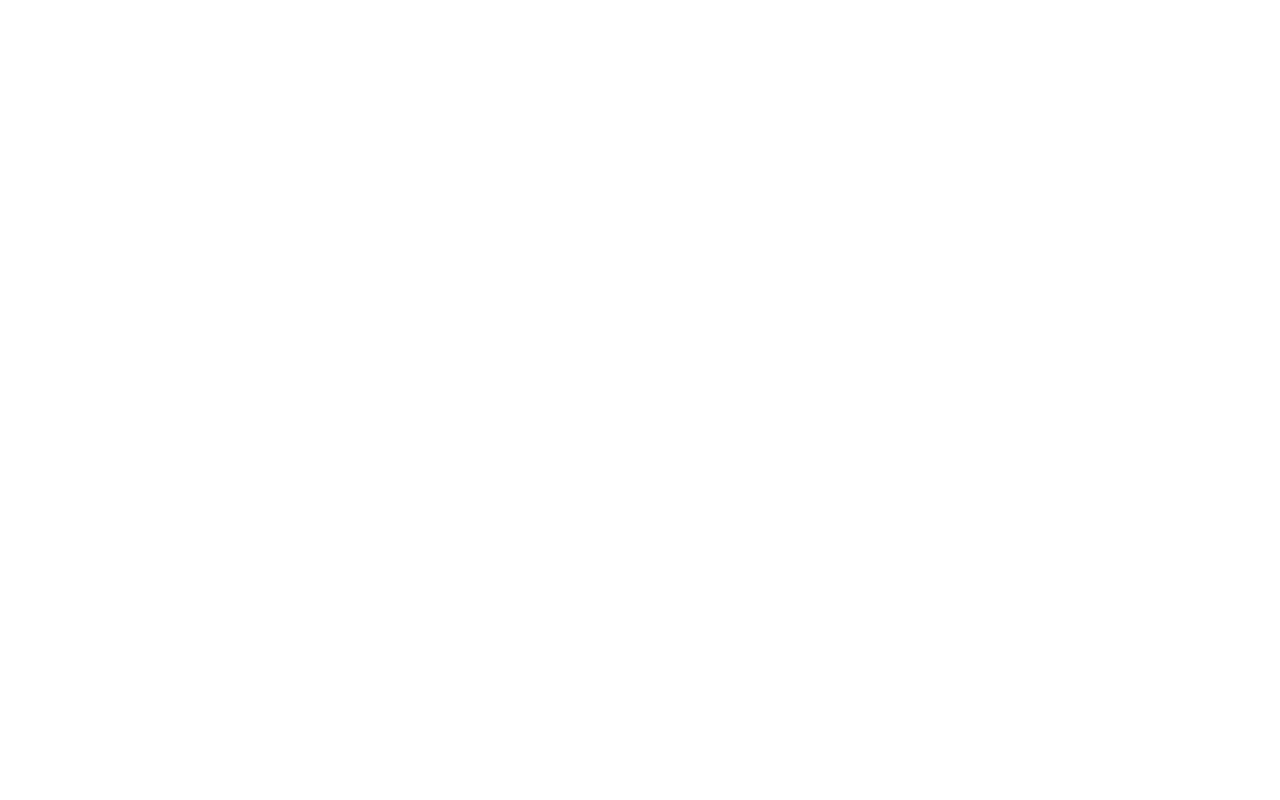
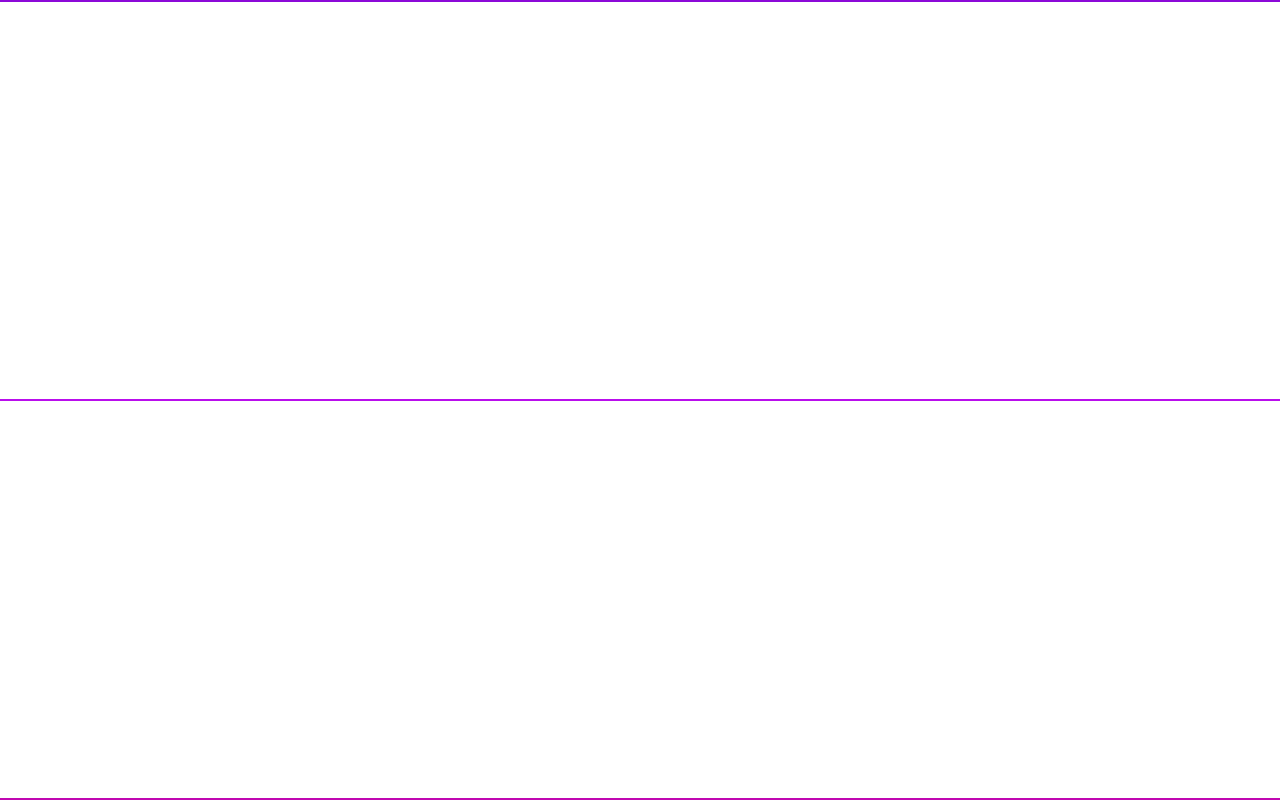
Before and after one commit to NataliaMakarishcheva/rsschool-cv, a plain HTML site: page index.html in a window 1280 px wide. Drawn offline with Linux system fonts and the light colour scheme; files that its build step writes are made by us from their sources.

Commit message:
feat: add container and body style

```diff
--- a/css/style.css
+++ b/css/style.css
@@ -2,3 +2,25 @@
     font-family: Verdana, Geneva, Tahoma, sans-serif;
     box-sizing: border-box;
 }
+
+.header{
+    border: 1px solid rgb(140, 9, 216);
+}
+.main{
+    border: 1px solid rgb(185, 14, 236);
+}
+.footer{
+    border: 1px solid rgb(192, 8, 177);
+}
+body {
+    display: flex;
+    flex-direction: column;
+    justify-content: space-between;
+    min-height: 100vh;
+    margin: 0;
+    padding: 0;
+  }
+  .container {
+    max-width: 1440px;
+    margin: 0 auto;
+  }
--- a/index.html
+++ b/index.html
@@ -4,8 +4,21 @@
     <meta charset="UTF-8">
     <meta http-equiv="X-UA-Compatible" content="IE=edge">
     <meta name="viewport" content="width=device-width, initial-scale=1.0">
-    <link rel="stylesheet" href="style.css">
+    <link rel="stylesheet" href="css/style.css">
     <title>CV- Natalia Makarishcheva</title>
 </head>
-
+<body>
+    <header class="header">
+        <div class="container">
+        </div>
+    </header>
+    <main class="main">
+        <div class="container">
+        </div>
+    </main>
+    <footer class="footer">
+        <div class="container">
+        </div>
+    </footer>
+</body>
 </html>
```
